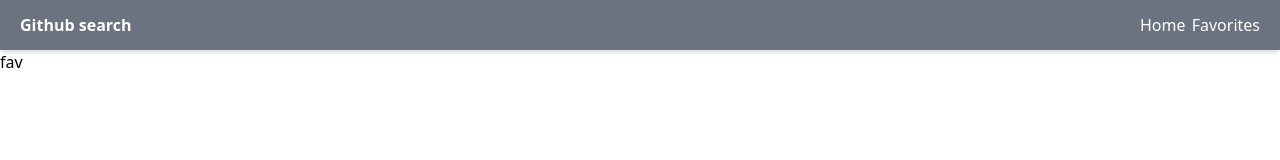
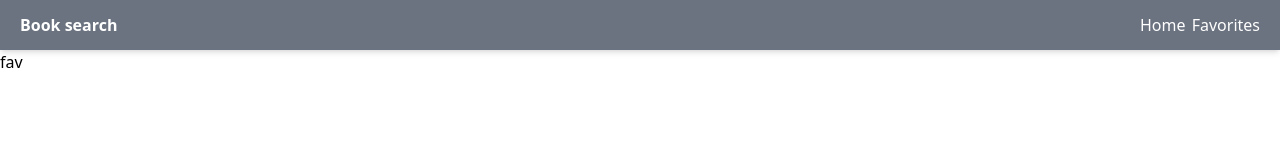
Before and after one commit to AntonChanin/react-redux-tailwind, a React (Create React App) app: page /favorites in a window 1280 px wide. Shown: the top 160 px of the page. Built offline with nearby package versions, Linux system fonts and the light colour scheme.

Commit message:
титл навигации

```diff
--- a/src/components/Navigation.tsx
+++ b/src/components/Navigation.tsx
@@ -4,7 +4,7 @@
 const Navigation: FC = () => {
   return (
     <nav className="flex justify-between items-center h-[50px] px-5 shadow-md bg-gray-500 text-white">
-      <h3 className="font-bold">Github search</h3>
+      <h3 className="font-bold">Book search</h3>
       <span className="flex justify-between w-[120px] px-0">
         <Link to="/">Home</Link>
         <Link to="/favorites">Favorites</Link>
```
